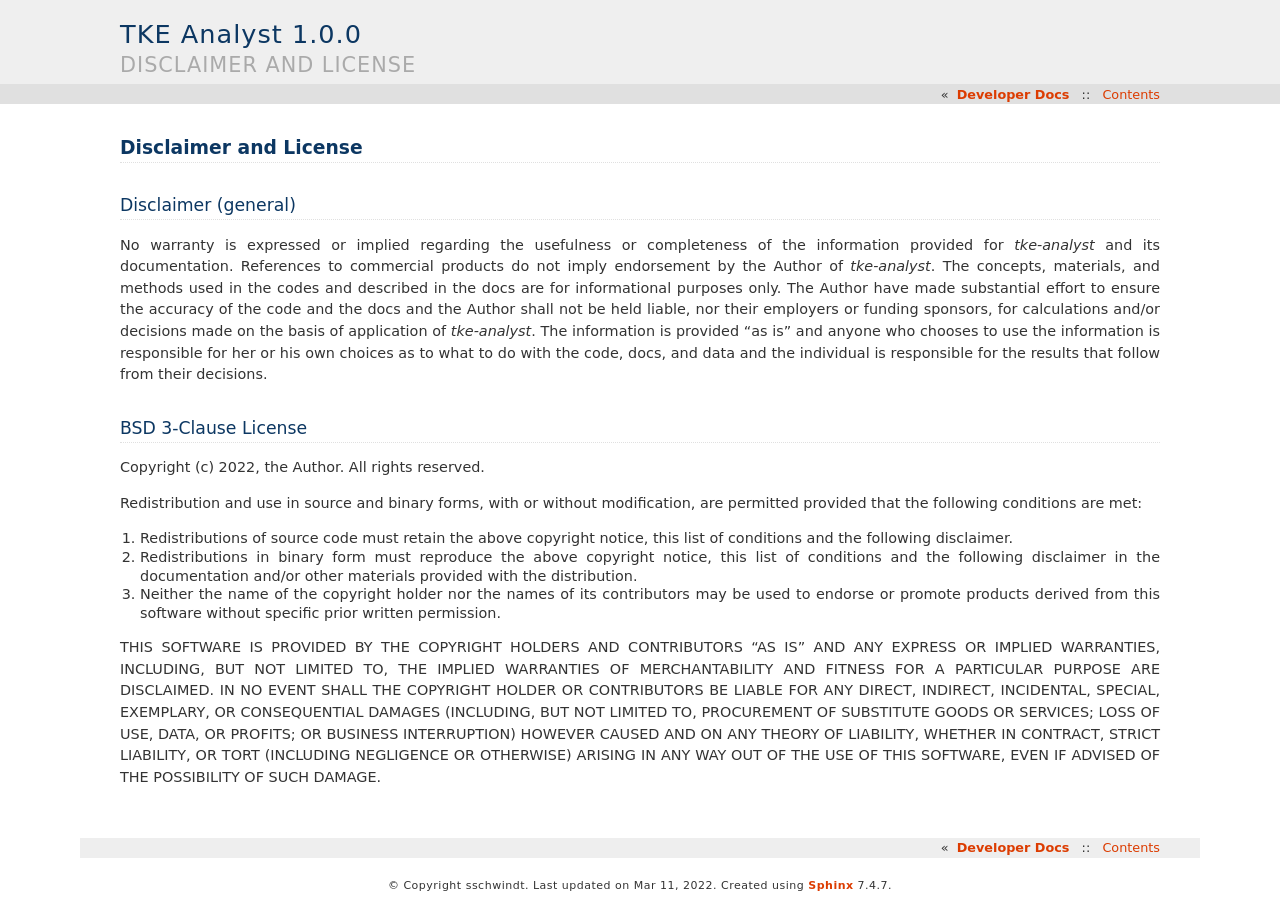
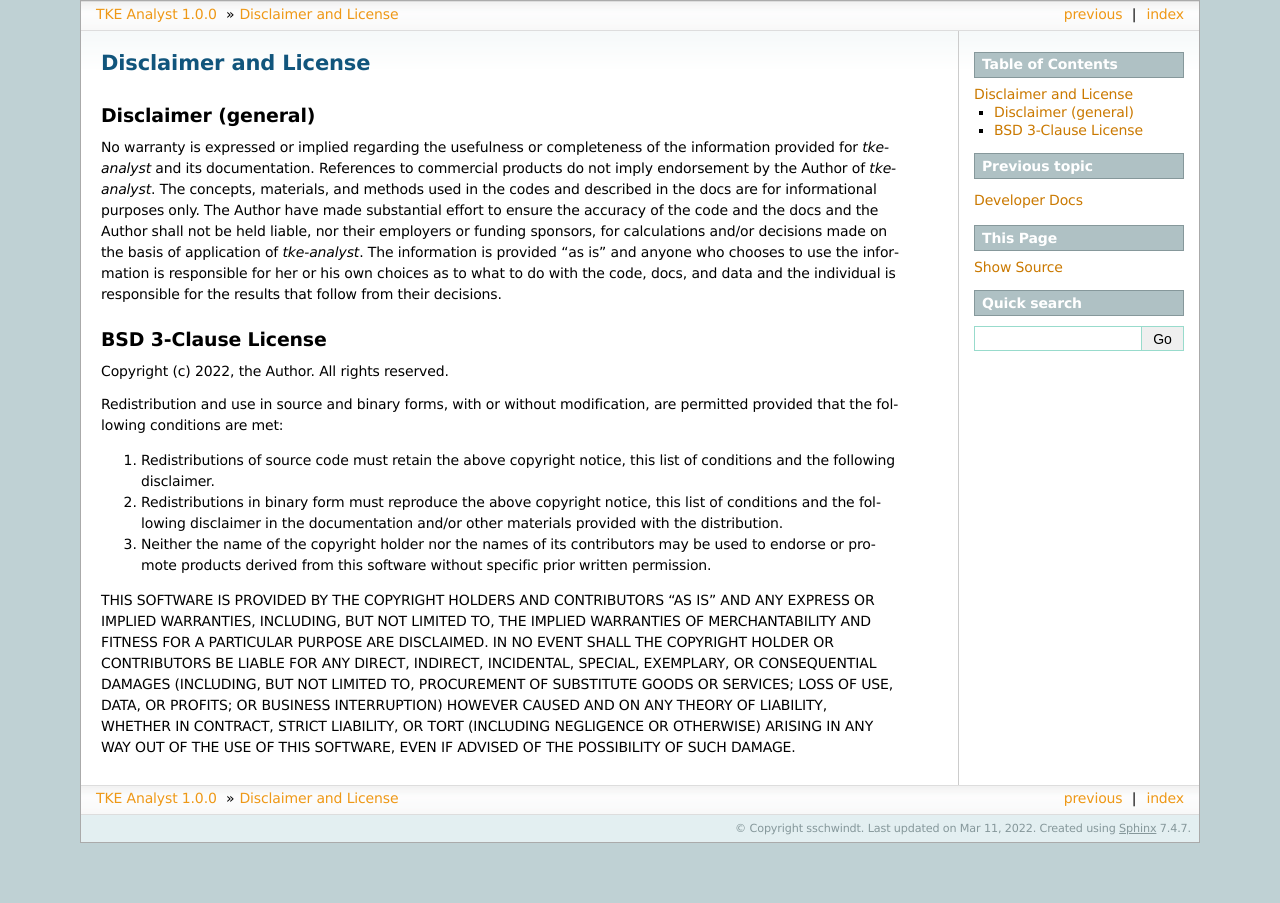
Before and after one commit to sschwindt/tke-calculator, a Sphinx documentation site: the page built from docs/license.rst, in a window 1280 px wide. Built offline with Sphinx 7.4.7, drawn with Linux system fonts in a browser that asks for light colours.

Commit message:
debugged docs

```diff
--- a/docs/conf.py
+++ b/docs/conf.py
@@ -81,7 +81,7 @@ myst_deflist_enable = True
 myst_url_schemes = ("http", "https", "mailto")
 panels_add_bootstrap_css = False
 
-html_theme = "haiku"  # "sphinx-rtd-theme"
+html_theme = "sphinxdoc"  # "sphinx-rtd-theme"
 html_theme_options = {
 
     "theme_dev_mode": True,
```
